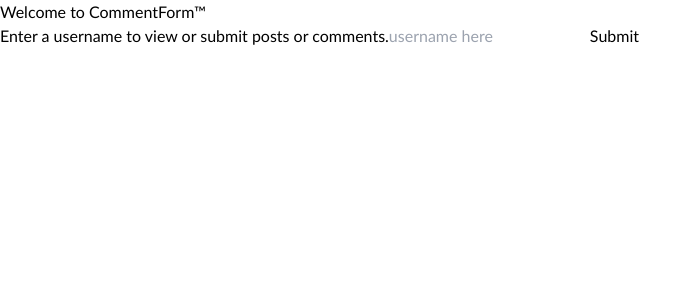
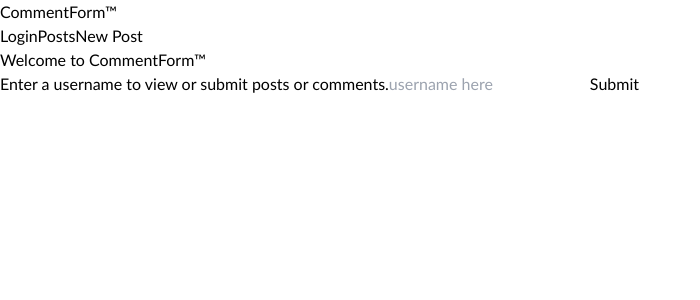
Before and after one commit to gpcroucher/week08-assignment, a Next.js app: page / in a window 1280 px wide. Shown: the top 300 px of the page, without its empty margins (0-700 px from the left). Built offline with nearby package versions, Linux system fonts and the light colour scheme.

Commit message:
added header with logo and navbar

```diff
--- a/src/app/layout.js
+++ b/src/app/layout.js
@@ -1,4 +1,5 @@
 import "./globals.css";
+import Header from "@/components/Header";
 
 export const metadata = {
   title: "Week 8 Assignment",
@@ -8,7 +9,10 @@
 export default function RootLayout({ children }) {
   return (
     <html lang="en">
-      <body className={`antialiased bg-teal-100`}>{children}</body>
+      <body className={`antialiased bg-teal-100`}>
+        <Header />
+        {children}
+      </body>
     </html>
   );
 }
--- /dev/null
+++ b/src/components/Header.jsx
@@ -0,0 +1,10 @@
+import NavBar from "./NavBar";
+
+export default function Header() {
+  return (
+    <header className="p-4 w-screen flex gap-10 fixed">
+      <h1 className="text-4xl">CommentForm&trade;</h1>
+      <NavBar />
+    </header>
+  );
+}
--- /dev/null
+++ b/src/components/NavBar.jsx
@@ -0,0 +1,11 @@
+import Link from "next/link";
+
+export default function NavBar() {
+  return (
+    <nav className="flex gap-4 items-center">
+      <Link href="/">Login</Link>
+      <Link href="/posts">Posts</Link>
+      <Link href="/posts/new">New Post</Link>
+    </nav>
+  );
+}
```
